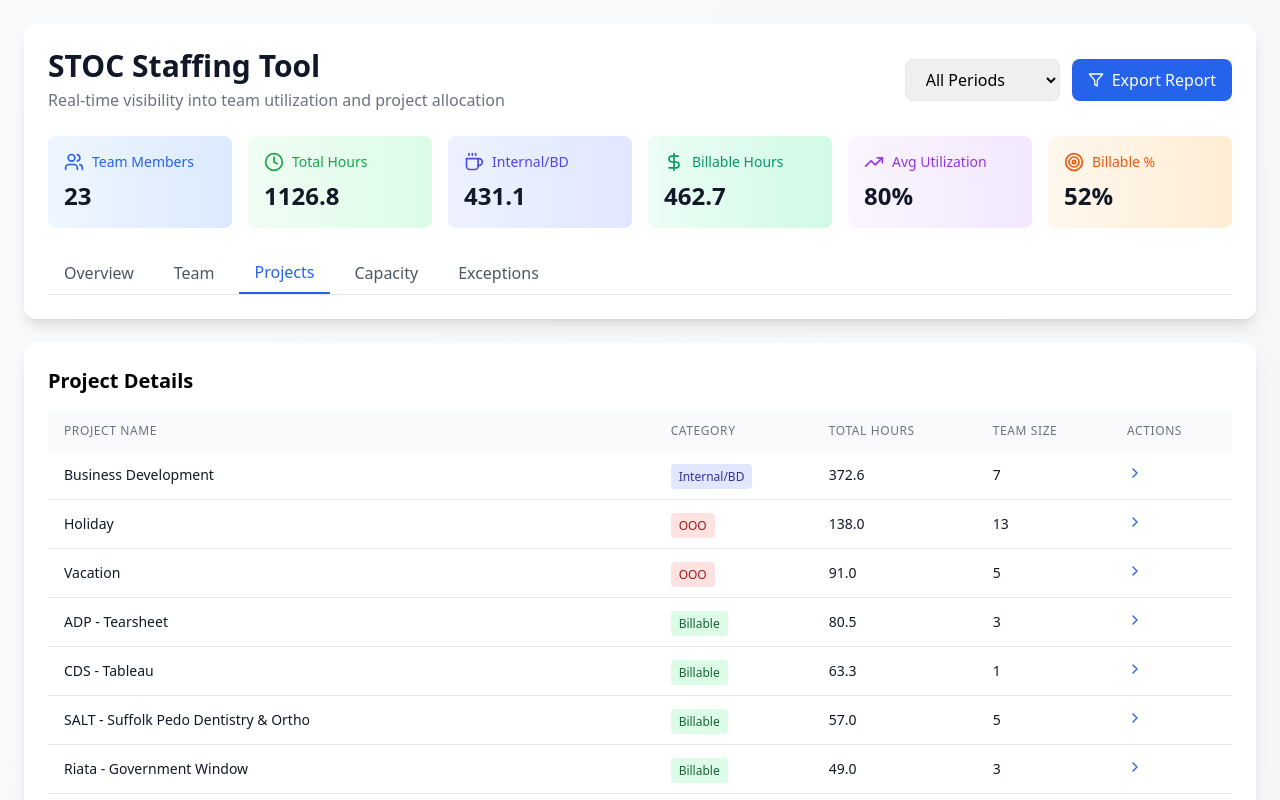
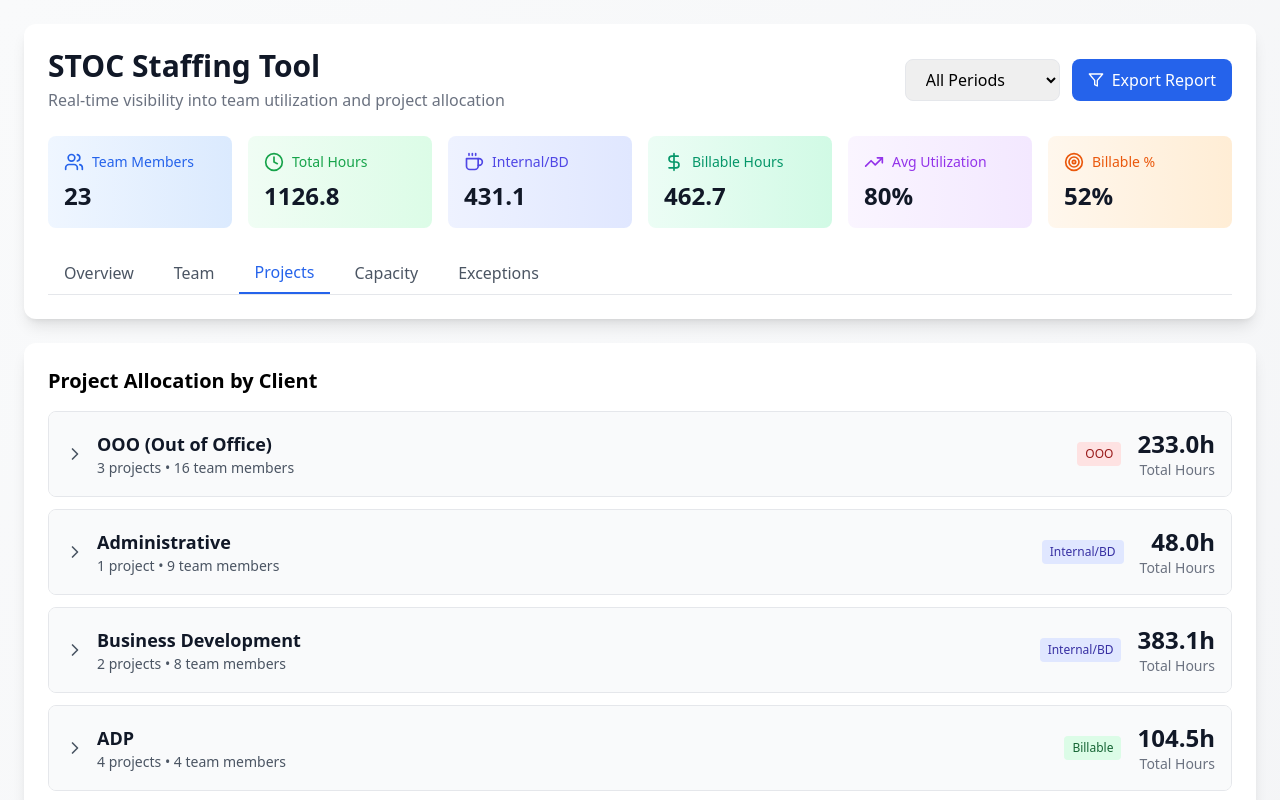
Before and after one commit to skulkar8-debug/qb-tsheets-weekly-update-report, a React (Vite) app: page / in a window 1280 px wide. Both pictures are taken after a click on the button "Projects". Shown: the top 800 px of the page. Built offline with nearby package versions, Linux system fonts and the light colour scheme.

Commit message:
Update App.jsx

```diff
--- a/src/App.jsx
+++ b/src/App.jsx
@@ -132,6 +132,7 @@ const StocStaffingDashboard = () => {
   const [selectedPeriod, setSelectedPeriod] = useState('all');
   const [expandedProjects, setExpandedProjects] = useState({});
   const [expandedTeamMembers, setExpandedTeamMembers] = useState({});
+  const [expandedClients, setExpandedClients] = useState({});
   const [teamSortConfig, setTeamSortConfig] = useState({ key: 'totalHours', direction: 'desc' });
 
   // Parse data
@@ -161,6 +162,34 @@ const StocStaffingDashboard = () => {
 
     // Everything else is billable
     return 'billable';
+  }
+
+  // Helper function to extract client from project name
+  function extractClient(projectName) {
+    // Special cases
+    if (['Holiday', 'Vacation', 'Sick'].some(keyword => projectName.includes(keyword))) {
+      return 'OOO (Out of Office)';
+    }
+    if (projectName === 'Administrative') {
+      return 'Administrative';
+    }
+    if (projectName.includes('Business Development')) {
+      return 'Business Development';
+    }
+
+    // Extract client from "CLIENT - Project Name" pattern
+    const match = projectName.match(/^([A-Z\s]+)(?:\s*-|$)/);
+    if (match) {
+      const client = match[1].trim();
+      // Normalize SP USA and SPUSA to the same client
+      if (client === 'SP USA' || client === 'SPUSA') {
+        return 'SP USA';
+      }
+      return client;
+    }
+
+    // If no pattern match, return the project name itself
+    return projectName;
   }
 
   // Process data for analytics
@@ -235,7 +264,25 @@ const StocStaffingDashboard = () => {
         : 0;
     });
 
-    return { teamMembers, projects, categories };
+    // Group projects by client
+    const clientGroups = {};
+    Object.values(projects).forEach(project => {
+      const client = extractClient(project.name);
+      if (!clientGroups[client]) {
+        clientGroups[client] = {
+          name: client,
+          projects: [],
+          totalHours: 0,
+          teamMembers: new Set(),
+          category: project.category
+        };
+      }
+      clientGroups[client].projects.push(project);
+      clientGroups[client].totalHours += project.totalHours;
+      project.teamMembers.forEach(member => clientGroups[client].teamMembers.add(member));
+    });
+
+    return { teamMembers, projects, categories, clientGroups };
   }, [allData]);
 
   // Calculate key metrics
@@ -298,6 +345,13 @@ const StocStaffingDashboard = () => {
     setExpandedProjects(prev => ({
       ...prev,
       [projectName]: !prev[projectName]
+    }));
+  };
+
+  const toggleClientExpansion = (clientName) => {
+    setExpandedClients(prev => ({
+      ...prev,
+      [clientName]: !prev[clientName]
     }));
   };
 
@@ -593,46 +647,88 @@ const StocStaffingDashboard = () => {
         {activeTab === 'projects' && (
           <div className="col-span-12 bg-white rounded-xl shadow-lg p-6">
             <div className="flex justify-between items-center mb-4">
-              <h2 className="text-xl font-bold">Project Details</h2>
+              <h2 className="text-xl font-bold">Project Allocation by Client</h2>
             </div>
 
-            <div className="overflow-x-auto">
+            <div className="space-y-3">
+              {Object.values(processedData.clientGroups)
+                .sort((a, b) => {
+                  // Sort order: OOO first, then Admin, then Business Development, then alphabetical
+                  if (a.name === 'OOO (Out of Office)') return -1;
+                  if (b.name === 'OOO (Out of Office)') return 1;
+                  if (a.name === 'Administrative') return -1;
+                  if (b.name === 'Administrative') return 1;
+                  if (a.name === 'Business Development') return -1;
+                  if (b.name === 'Business Development') return 1;
+                  return b.totalHours - a.totalHours;
+                })
+                .map(client => (
+                  <div key={client.name} className="border border-gray-200 rounded-lg overflow-hidden">
+                    {/* Client Header */}
+                    <div
+                      className="bg-gray-50 p-4 cursor-pointer hover:bg-gray-100 transition"
+                      onClick={() => toggleClientExpansion(client.name)}
+                    >
+                      <div className="flex items-center justify-between">
+                        <div className="flex items-center gap-3">
+                          <button className="text-gray-600">
+                            {expandedClients[client.name] ?
+                              <ChevronDown className="w-5 h-5" /> :
+                              <ChevronRight className="w-5 h-5" />
+                            }
+                          </button>
+                          <div>
+                            <h3 className="text-lg font-bold text-gray-900">{client.name}</h3>
+                            <p className="text-sm text-gray-600">
+                              {client.projects.length} project{client.projects.length !== 1 ? 's' : ''} • {client.teamMembers.size} team member{client.teamMembers.size !== 1 ? 's' : ''}
+                            </p>
+                          </div>
+                        </div>
+                        <div className="flex items-center gap-4">
+                          {getCategoryBadge(client.category)}
+                          <div className="text-right">
+                            <div className="text-2xl font-bold text-gray-900">{client.totalHours.toFixed(1)}h</div>
+                            <div className="text-sm text-gray-500">Total Hours</div>
+                          </div>
+                        </div>
+                      </div>
+                    </div>
+
+                    {/* Expanded Projects */}
+                    {expandedClients[client.name] && (
+                      <div className="bg-white">
                         <table className="w-full">
-                <thead className="bg-gray-50">
+                          <thead className="bg-gray-100">
                             <tr>
                               <th className="px-4 py-3 text-left text-xs font-medium text-gray-500 uppercase tracking-wider">Project Name</th>
-                    <th className="px-4 py-3 text-left text-xs font-medium text-gray-500 uppercase tracking-wider">Category</th>
-                    <th className="px-4 py-3 text-left text-xs font-medium text-gray-500 uppercase tracking-wider">Total Hours</th>
+                              <th className="px-4 py-3 text-left text-xs font-medium text-gray-500 uppercase tracking-wider">Hours</th>
                               <th className="px-4 py-3 text-left text-xs font-medium text-gray-500 uppercase tracking-wider">Team Size</th>
-                    <th className="px-4 py-3 text-left text-xs font-medium text-gray-500 uppercase tracking-wider">Actions</th>
+                              <th className="px-4 py-3 text-left text-xs font-medium text-gray-500 uppercase tracking-wider">Details</th>
                             </tr>
                           </thead>
-                <tbody className="bg-white divide-y divide-gray-200">
-                  {Object.values(processedData.projects)
+                          <tbody className="divide-y divide-gray-200">
+                            {client.projects
                               .sort((a, b) => b.totalHours - a.totalHours)
                               .map(project => (
                                 <React.Fragment key={project.name}>
                                   <tr className="hover:bg-gray-50">
-                          <td className="px-4 py-3 text-sm font-medium text-gray-900">{project.name}</td>
-                          <td className="px-4 py-3 whitespace-nowrap">
-                            {getCategoryBadge(project.category)}
-                          </td>
-                          <td className="px-4 py-3 whitespace-nowrap text-sm text-gray-900">{project.totalHours.toFixed(1)}</td>
-                          <td className="px-4 py-3 whitespace-nowrap text-sm text-gray-900">{project.teamMembers.size}</td>
-                          <td className="px-4 py-3 whitespace-nowrap">
+                                    <td className="px-4 py-3 text-sm text-gray-900">{project.name}</td>
+                                    <td className="px-4 py-3 text-sm font-medium text-gray-900">{project.totalHours.toFixed(1)}h</td>
+                                    <td className="px-4 py-3 text-sm text-gray-600">{project.teamMembers.size} member{project.teamMembers.size !== 1 ? 's' : ''}</td>
+                                    <td className="px-4 py-3">
                                       <button
                                         onClick={() => toggleProjectExpansion(project.name)}
-                              className="text-blue-600 hover:text-blue-800"
+                                        className="text-blue-600 hover:text-blue-800 text-sm font-medium"
                                       >
-                              {expandedProjects[project.name] ? <ChevronDown className="w-4 h-4" /> : <ChevronRight className="w-4 h-4" />}
+                                        {expandedProjects[project.name] ? 'Hide Team' : 'View Team'}
                                       </button>
                                     </td>
                                   </tr>
                                   {expandedProjects[project.name] && (
                                     <tr>
-                            <td colSpan="5" className="px-4 py-3 bg-gray-50">
+                                      <td colSpan="4" className="px-4 py-3 bg-gray-50">
                                         <div className="pl-8">
-                                <h4 className="font-medium mb-2">Team Members:</h4>
+                                          <h4 className="font-medium mb-2 text-sm text-gray-700">Team Members:</h4>
                                           <div className="flex flex-wrap gap-2">
                                             {Array.from(project.teamMembers).map(member => (
                                               <span key={member} className="px-3 py-1 bg-blue-100 text-blue-800 rounded-full text-sm">
@@ -648,6 +744,10 @@ const StocStaffingDashboard = () => {
                               ))}
                           </tbody>
                         </table>
+                      </div>
+                    )}
+                  </div>
+                ))}
             </div>
           </div>
         )}
```
Lines whose indentation alone changed are shown as unchanged.
